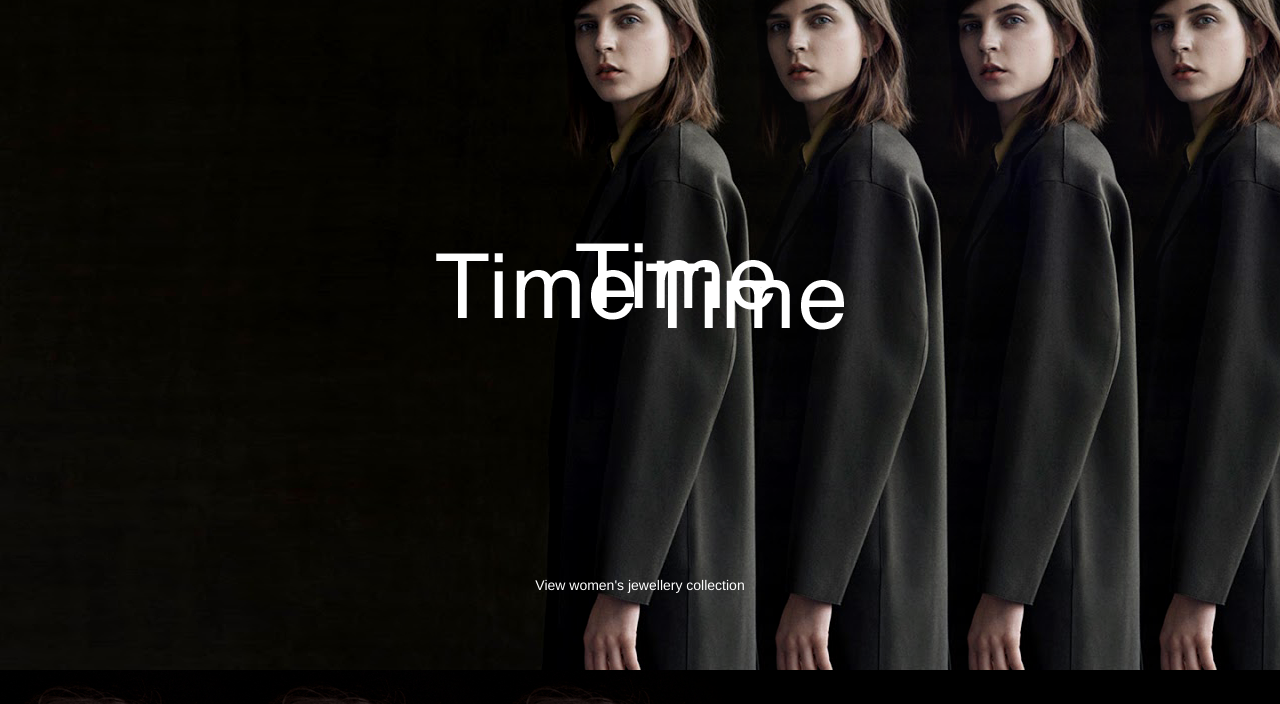
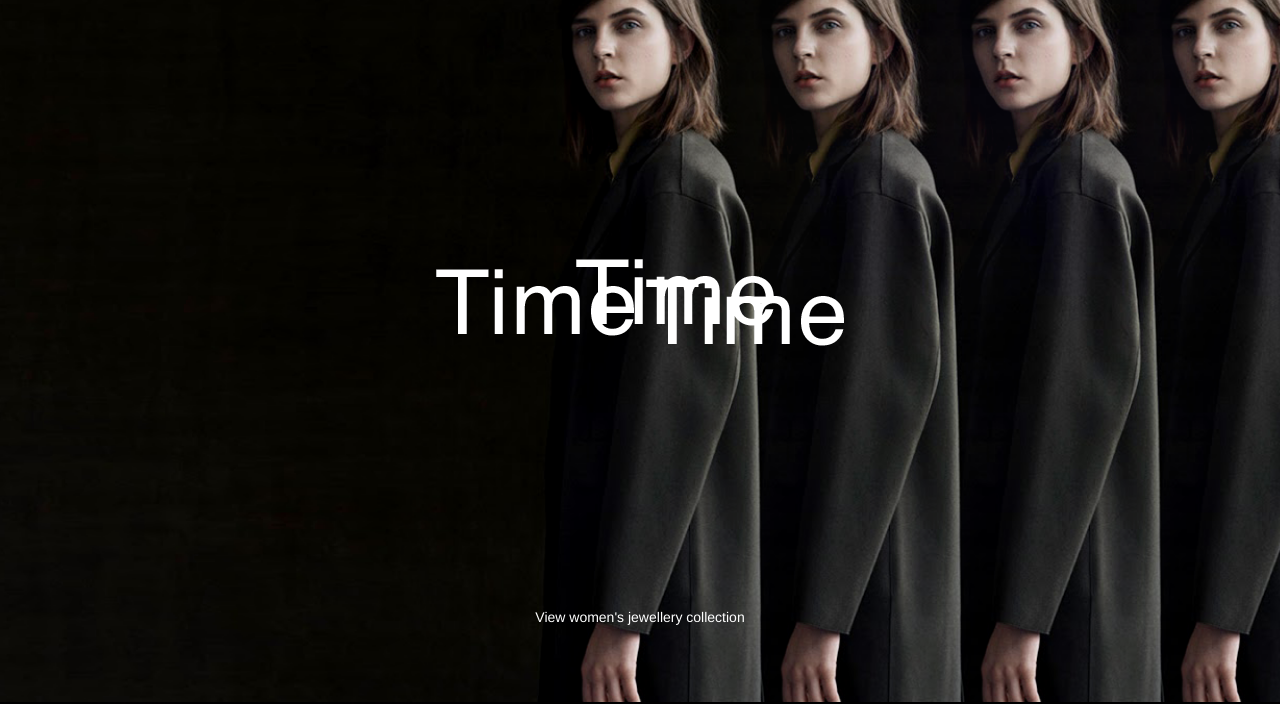
Before and after one commit to proll/asentpreence-frontend, a website: page app/home.html in a window 1280 px wide. Shown: the part 98-802 px from the top of the page. Drawn offline with Linux system fonts and the light colour scheme.

Commit message:
фиксы

```diff
--- a/app/home.html
+++ b/app/home.html
@@ -47,11 +47,11 @@
 <div class="container" id="aspe-container">
 	<section class="home__section home__section1">
 		<a href="/collection.html" class="home__section-h"><h1>Time</h1></a>
-		<a href="/collection.html" class="home__section-a"><span>View women's jewellery collection</span></h1>
+		<a href="/collection.html" class="home__section-a"><span>View women's jewellery collection</span></a>
 	</section>
 	<section class="home__section home__section2">
 		<a href="/collection.html" class="home__section-h"><h1>Time</h1></a>
-		<a href="/collection.html" class="home__section-a"><span>View men's jewellery collection</span></h1>
+		<a href="/collection.html" class="home__section-a"><span>View men's jewellery collection</span></a>
 	</section>
 </div>
 
--- a/app/styles/less/block/menu.less
+++ b/app/styles/less/block/menu.less
@@ -58,15 +58,19 @@
 					padding: 0;
 					margin: 0;
 					text-transform: uppercase;
+					cursor: default;
 				}
 			}
 
 				.menu__item-a {
 					color: @white;
 					text-decoration: none;
+					.transition(border-color .2s);
+					border-bottom: 1px solid transparent;
 
 					&:hover {
 						color: @white;
 						text-decoration: none;
+						border-bottom: 1px solid @white;
 					}
 				}
--- a/app/styles/less/page/contact-page.less
+++ b/app/styles/less/page/contact-page.less
@@ -84,7 +84,7 @@
 			width: 112px;
 			cursor: pointer;
 			-webkit-font-smoothing:antialiased;
-			-moz-osx-font-smoothing:grayscale
+			-moz-osx-font-smoothing:grayscale;
 			&:hover {
 				color: @white;
 				text-decoration: none;
--- a/app/styles/less/page/home-page.less
+++ b/app/styles/less/page/home-page.less
@@ -1,8 +1,16 @@
+.body__page-home {
+	#aspe-container {
+		height: 100%;
+		min-height: 320px;
+	}
+}
+
+
 .home__section {
 	display: block;
 	.box-sizing(border-box);
 	width: 100%;
-	height: 768px;
+	height: 100%;
 	position: relative;
 	text-align: center;
 	background-repeat: no-repeat;
--- a/app/styles/less/responsive/home-page_phone.less
+++ b/app/styles/less/responsive/home-page_phone.less
@@ -1,5 +1,5 @@
 .home__section {
-	height: 920px/2;
+	// height: 920px/2;
 }
 
 	.home__section-h {
--- a/app/styles/less/responsive/home-page_tablet.less
+++ b/app/styles/less/responsive/home-page_tablet.less
@@ -1,3 +1,3 @@
-.home__section {
-	height: 1004px;
-}
+// .home__section {
+// 	height: 1004px;
+// }
```
Also changed, not shown: app/images/sprites/i-2x-629c8.png, app/styles/css/aspe.css, dist/home.html, dist/styles/css/aspe.css.
